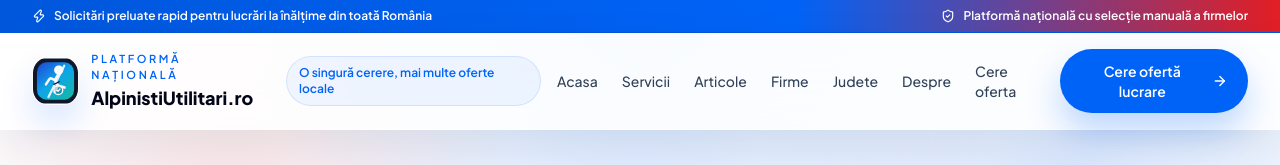
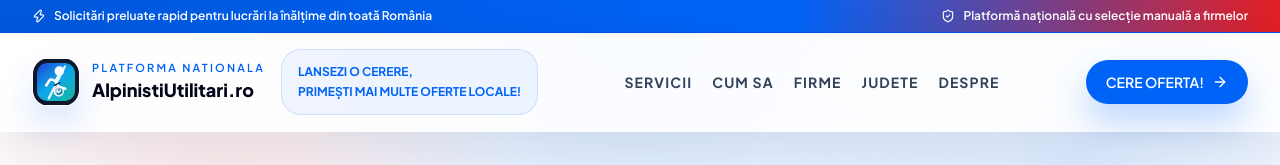
Before and after one commit to mediafisker-lang/alpinistiutilitari.ro, a Next.js app: page /cere-oferta in a window 1280 px wide. Shown: the top 165 px of the page. Built offline with nearby package versions, Linux system fonts and the light colour scheme; no server answers; the database is empty.

Commit message:
Refine homepage message and desktop navigation

```diff
--- a/app/page.tsx
+++ b/app/page.tsx
@@ -114,7 +114,7 @@ export default async function HomePage() {
             <div className="space-y-6 animate-rise-in">
               <div className="inline-flex items-center gap-2 rounded-full border border-white/20 bg-white/10 px-4 py-2 text-xs font-semibold uppercase tracking-[0.22em] text-white/85">
                 <Sparkles className="size-4" />
-                Platformă modernizată pentru lead-uri locale
+                PLATFORMA NATIONALA DE ALPINISM UTILITAR
               </div>
 
               <div className="space-y-4">
@@ -145,6 +145,39 @@ export default async function HomePage() {
                 >
                   Vezi firmele listate
                 </Link>
+              </div>
+
+              <div className="rounded-[2rem] border border-white/16 bg-white/10 p-5 text-white shadow-[0_20px_44px_rgba(2,12,27,0.2)] backdrop-blur-xl sm:p-6">
+                <p className="text-sm font-black uppercase tracking-[0.18em] text-sky-100/86">
+                  Alpinism Utilitar România
+                </p>
+                <h2 className="mt-3 text-2xl font-black leading-tight text-white sm:text-3xl">
+                  Cere oferte rapide de la firme verificate!
+                </h2>
+                <div className="mt-4 space-y-3 text-sm leading-7 text-white/84 sm:text-base">
+                  <p>
+                    Ai nevoie de lucrări la înălțime? Spălare geamuri, montaj bannere,
+                    reparații fațade, intervenții pe acoperișuri sau copaci?
+                  </p>
+                  <p>
+                    Pe <span className="font-bold text-white">www.alpinistiutilitari.ro</span> trimiți o
+                    singură cerere și primești oferte de la mai multe firme de alpinism utilitar din
+                    județul tău sau din toată țara, în aproximativ 15 minute.
+                  </p>
+                  <p>
+                    Compari prețurile, experiența și recenziile, apoi alegi cea mai bună echipă.
+                  </p>
+                  <p className="font-semibold text-white">Simplu, rapid și gratuit pentru tine!</p>
+                </div>
+                <div className="mt-5">
+                  <a
+                    href="#cerere"
+                    className="inline-flex items-center justify-center rounded-full bg-white px-6 py-3.5 text-sm font-black uppercase tracking-[0.08em] text-slate-950 transition hover:bg-slate-100"
+                  >
+                    Cere ofertă acum
+                    <ArrowRight className="ml-2 size-4" />
+                  </a>
+                </div>
               </div>
 
               <div className="grid gap-3 sm:grid-cols-3">
--- a/components/site/header.tsx
+++ b/components/site/header.tsx
@@ -5,13 +5,11 @@ import { Button } from "@/components/ui/button";
 import { MobileNav } from "@/components/site/mobile-nav";
 
 const links = [
-  { href: "/", label: "Acasa" },
-  { href: "/servicii", label: "Servicii" },
-  { href: "/blog", label: "Articole" },
-  { href: "/firme", label: "Firme" },
-  { href: "/judete", label: "Judete" },
-  { href: "/despre-noi", label: "Despre" },
-  { href: "/cere-oferta", label: "Cere oferta" },
+  { href: "/servicii", label: "SERVICII" },
+  { href: "/cum-functioneaza", label: "CUM SA" },
+  { href: "/firme", label: "FIRME" },
+  { href: "/judete", label: "JUDETE" },
+  { href: "/despre-noi", label: "DESPRE" },
 ];
 
 export function SiteHeader() {
@@ -32,7 +30,7 @@ export function SiteHeader() {
 
       <div className="border-b border-white/60 bg-white/86 shadow-[0_16px_44px_rgba(15,23,42,0.08)] backdrop-blur-xl">
         <div className="mx-auto flex max-w-7xl items-center justify-between gap-4 px-4 py-4 sm:px-6 lg:px-8">
-          <div className="flex min-w-0 items-center gap-4">
+          <div className="flex min-w-0 items-center gap-3 xl:gap-4">
             <Link href="/" className="flex min-w-0 items-center gap-3">
               <div className="flex size-12 items-center justify-center rounded-2xl border border-white/80 bg-white shadow-[0_18px_34px_rgba(0,99,247,0.16)] backdrop-blur">
                 <Image
@@ -45,24 +43,28 @@ export function SiteHeader() {
                 />
               </div>
               <div className="min-w-0">
-                <p className="text-[11px] font-semibold uppercase tracking-[0.24em] text-[#0063f7]">
-                  Platformă națională
+                <p className="whitespace-nowrap text-[11px] font-semibold uppercase tracking-[0.2em] text-[#0063f7]">
+                  PLATFORMA NATIONALA
                 </p>
                 <p className="truncate text-lg font-black text-slate-950">AlpinistiUtilitari.ro</p>
               </div>
             </Link>
 
-            <div className="hidden rounded-full border border-[#0063f7]/12 bg-[#0063f7]/6 px-3 py-2 text-xs font-semibold text-[#0063f7] lg:block">
-              O singură cerere, mai multe oferte locale
-            </div>
+            <Link
+              href="/"
+              className="hidden rounded-[1.25rem] border border-[#0063f7]/14 bg-[#0063f7]/6 px-4 py-3 text-xs font-bold uppercase leading-5 text-[#0063f7] transition hover:border-[#0063f7]/28 hover:bg-[#0063f7]/10 lg:block"
+            >
+              <span className="block whitespace-nowrap">Lansezi o cerere,</span>
+              <span className="block whitespace-nowrap">primești mai multe oferte locale!</span>
+            </Link>
           </div>
 
-          <nav className="hidden items-center gap-6 xl:flex">
+          <nav className="hidden items-center gap-4 lg:flex xl:gap-5">
             {links.map((link) => (
               <Link
                 key={link.href}
                 href={link.href}
-                className="text-sm font-medium text-slate-700 transition hover:text-[#0063f7]"
+                className="text-sm font-bold tracking-[0.08em] text-slate-700 transition hover:text-[#0063f7]"
               >
                 {link.label}
               </Link>
@@ -72,7 +74,7 @@ export function SiteHeader() {
           <div className="hidden items-center gap-3 lg:flex">
             <Link href="/cere-oferta">
               <Button className="shadow-[0_18px_34px_rgba(0,99,247,0.26)]">
-                Cere ofertă lucrare
+                CERE OFERTA!
                 <ArrowRight className="ml-2 size-4" />
               </Button>
             </Link>
```
Lines whose indentation alone changed are shown as unchanged.
